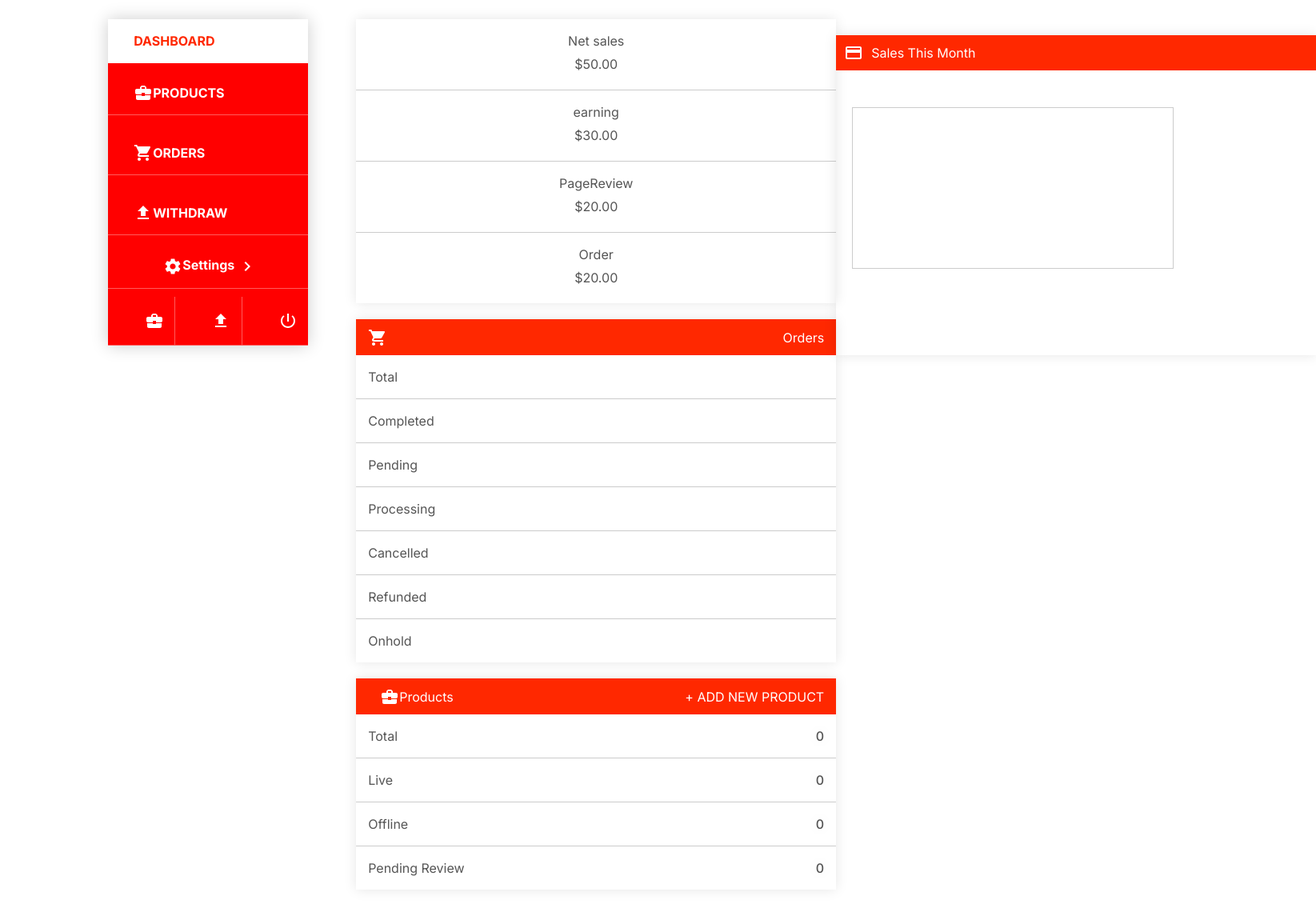
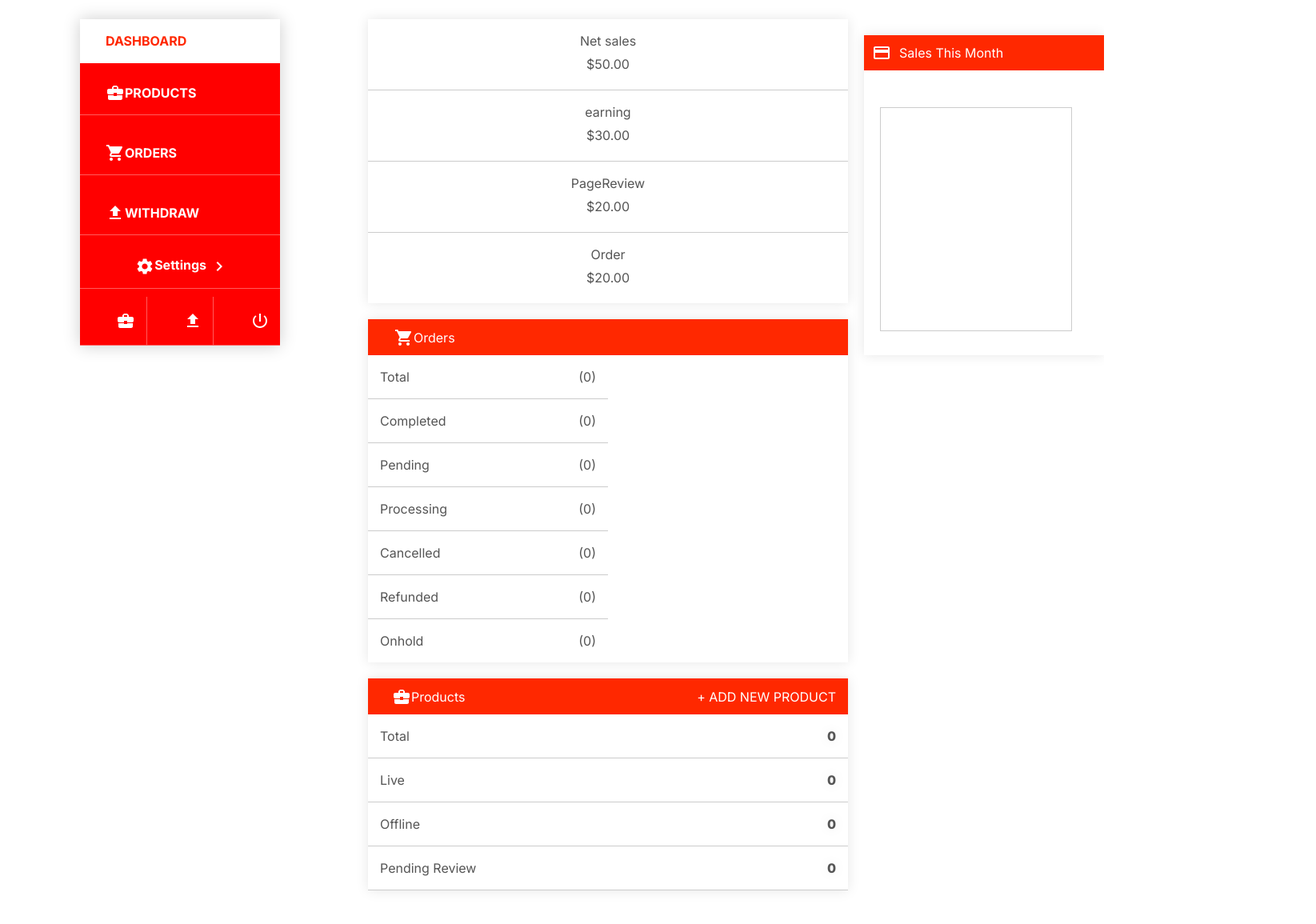
Before and after one commit to FinalProject10/auction, a Next.js app in the folder front/: page /sellerdashboard2 in a window 1280 px wide. Shown: the part 260-1415 px from the top of the page at 80% size, 1645 px wide, since content can reach past the window. Built offline with nearby package versions, Linux system fonts and the light colour scheme; no server answers.

Commit message:
fixing design issues!

```diff
--- a/front/app/sellerdashboard2/homedashboard/courbe/courbe.css
+++ b/front/app/sellerdashboard2/homedashboard/courbe/courbe.css
@@ -1,7 +1,8 @@
 .canvas-container {
-    min-width: 600px; /* Adjust the width as needed */
+    min-width: 300px; /* Adjust the width as needed */
    max-height: 50vh;/* Add max-width for responsiveness */
-    margin: 20px auto; /* Center the component horizontally with top margin */
+    margin: 20px auto;
+    margin-left: 20px;
     box-shadow: 0px 0px 15px rgba(0, 0, 0, 0.1); /* Nice box shadow */
     padding: 20px; /* Add padding for a cleaner look */
     position: relative; /* Set position to relative */
@@ -27,6 +28,8 @@
   }
 
   .canvas {
+    min-height: 70%;
+    max-width:80%;
     position:absolute;
     display: block;
     margin-top: 80px; /* Adjust margin-top to leave space for the header */
--- a/front/app/sellerdashboard2/homedashboard/courbe/courbe.tsx
+++ b/front/app/sellerdashboard2/homedashboard/courbe/courbe.tsx
@@ -9,7 +9,7 @@ const CanvasComponent: React.FC = () => {
      </div>
     <div >
 
-      <canvas className="canvas" width="400" height="200"></canvas>
+      <canvas className="canvas" ></canvas>
     </div>
     </div>
   );
--- a/front/app/sellerdashboard2/homedashboard/orders/orders.css
+++ b/front/app/sellerdashboard2/homedashboard/orders/orders.css
@@ -6,6 +6,19 @@
   }
 
   .list-header {
+
+    display:flex;
+    align-items: center;
+    justify-content:center;
+    padding: 15px;
+    background-color: #FF2800;
+    color: #fff;
+    text-align: start;
+    text-transform: capitalize;
+  }
+  .text-icon{
+    max-width: 15%;
+    margin: 3px;
     display:flex;
     align-items: center;
     justify-content:flex-start;
@@ -13,13 +26,11 @@
     background-color: #FF2800;
     color: #fff;
     text-align: start;
-    text-transform: capitalize;
+    height:30px;
   }
 
   .list-header h2{
-    display:flex;
-    align-items: center;
-    justify-content:flex-start;
+
 
     background-color: #FF2800;
     color: #fff;
@@ -27,7 +38,7 @@
     text-transform: capitalize;
 
   }
-  .list-header:last-child:hover{
+  .list-header .shop-icon:hover{
     color: #fff;
     background-color: #FF2800;
 
@@ -35,8 +46,11 @@
   .list-item {
     padding: 15px;
     border-bottom: 1px solid #ccc;
-    width: 50%;
+    max-width: 50%;
     text-align: center;
+    display: flex;
+    align-items: center;
+    justify-content: space-between;
     list-style: none;
     color: #555;
   }
--- a/front/app/sellerdashboard2/homedashboard/orders/orders.tsx
+++ b/front/app/sellerdashboard2/homedashboard/orders/orders.tsx
@@ -6,17 +6,18 @@ const MyOrdersList: React.FC = () => {
   return (
     <div className="my-orders-list">
       <div className="list-header">
-      < ShoppingCartIcon/>
+        <div className="text-icon">
+      < ShoppingCartIcon className='shop-icon'/>
         <h2>Orders</h2>
-
+        </div>
       </div>
-      <div className="list-item">Total</div>
-      <div className="list-item">Completed</div>
-      <div className="list-item">Pending</div>
-      <div className="list-item">Processing</div>
-      <div className="list-item">Cancelled</div>
-      <div className="list-item">Refunded</div>
-      <div className="list-item">Onhold</div>
+      <div className="list-item">Total <span>(0)</span></div>
+      <div className="list-item">Completed <span>(0)</span></div>
+      <div className="list-item">Pending <span>(0)</span></div>
+      <div className="list-item">Processing <span>(0)</span></div>
+      <div className="list-item">Cancelled <span>(0)</span></div>
+      <div className="list-item">Refunded <span>(0)</span></div>
+      <div className="list-item">Onhold <span>(0)</span></div>
     </div>
   );
 };
--- a/front/app/sellerdashboard2/homedashboard/ourproduct/ourproduct.css
+++ b/front/app/sellerdashboard2/homedashboard/ourproduct/ourproduct.css
@@ -29,33 +29,36 @@
     text-align: start;
     height:30px;
   }
-  .add-product-btn{
+  .bt{
     background-color: #FF2800;
     color: #fff;
     text-decoration: none;
   }
 
-  .add-product-btn:first-child:hover{
+  .bt .link:hover{
+    background-color: #FF2800;
+    color: #fff;
+    text-decoration: none;
 
-    text-decoration: none;
   }
   .list-header h2{
     color: #fff;
   }
 
-  .list-item {
+  .list-item2 {
     display:flex;
     align-items: center;
     justify-content:space-between;
     padding: 15px;
     border-bottom: 1px solid #ccc;
-    width: 100%;
+    min-width: 100%;
     text-align: center;
     list-style: none;
     color: #555;
   }
   .p2{
-    font-weight: 500;
+
+    font-weight: 800;
     text-shadow: 0px 0px 15px rgba(0, 0, 0, 0.1);;
   }
 
--- a/front/app/sellerdashboard2/homedashboard/ourproduct/ourproduct.tsx
+++ b/front/app/sellerdashboard2/homedashboard/ourproduct/ourproduct.tsx
@@ -23,24 +23,24 @@ useEffect(()=>{
       < BusinessCenterIcon/>
         <h2 style={{color:'white'}} >Products</h2>
         </div>
-        <div className="add-product-btn">
-            <Link  href='/sellerdashboard2/addproduct/product/add'>+ add new product</Link>
+        <div className="bt">
+            <Link className='link'  href='/sellerdashboard2/addproduct/product/add'>+ add new product</Link>
         </div>
 
       </div>
-      <div className="list-item">
+      <div className="list-item2">
         <p>Total</p>
         <p className='p2'> {products.length} </p>
       </div>
-      <div className="list-item">
+      <div className="list-item2">
         <p>Live</p>
         <p className='p2'> {products.length} </p>
       </div>
-      <div className="list-item">
+      <div className="list-item2">
         <p>Offline</p>
         <p className='p2'> {products.length} </p>
       </div>
-      <div className="list-item">
+      <div className="list-item2">
         <p>Pending Review</p>
         <p className='p2'> {products.length} </p>
       </div>
--- a/front/app/sellerdashboard2/page.tsx
+++ b/front/app/sellerdashboard2/page.tsx
@@ -14,9 +14,9 @@ export default function Dashboard(){
             <Navbar/>
            {/* < Header/> */}
             <div className="body-container">
-            <div className="sidebar">
+
                 <SideBar h={1000}/>
-            </div>
+
 
             <div className="sales-orders-products">
                 <div className="sales">
@@ -31,8 +31,8 @@ export default function Dashboard(){
 
 
            </div>
-           <CanvasComponent/>
 
+           <CanvasComponent />
 
 
         </div>
--- a/front/app/sellerdashboard2/sidebar/page.css
+++ b/front/app/sellerdashboard2/sidebar/page.css
@@ -1,10 +1,13 @@
-
+.body-container{
+    margin-right:40%
+}
 .sideb {
     width: 250px;
     background: #FF0000;
     box-shadow: 0 0 20px rgba(0, 0, 0, 0.2);
     margin-left: 0;
     margin-top: 0;
+    overflow: visible;
 }
 
 .dokan-dashboard-menu {
--- a/front/app/sellerdashboard2/sidebar/page.tsx
+++ b/front/app/sellerdashboard2/sidebar/page.tsx
@@ -11,6 +11,7 @@ import PowerSettingsNewIcon from '@mui/icons-material/PowerSettingsNew';
 import Link from 'next/link';
 import AccountCircleIcon from '@mui/icons-material/AccountCircle';
 import ArrowOutwardIcon from '@mui/icons-material/ArrowOutward';
+import { CgOverflow } from 'react-icons/cg';
 interface SideProps {
     h:number
 }
@@ -23,7 +24,7 @@ export default function SideBar(props:SideProps) {
 
     return (
 
-        <div >
+        <div style={{height:`${h} px`,overflow:'visible'}} >
             <div className="sideb" style={{height:`${h} px`}}>
                 <ul className="dokan-dashboard-menu">
                     <li className="active dashboard">
```
